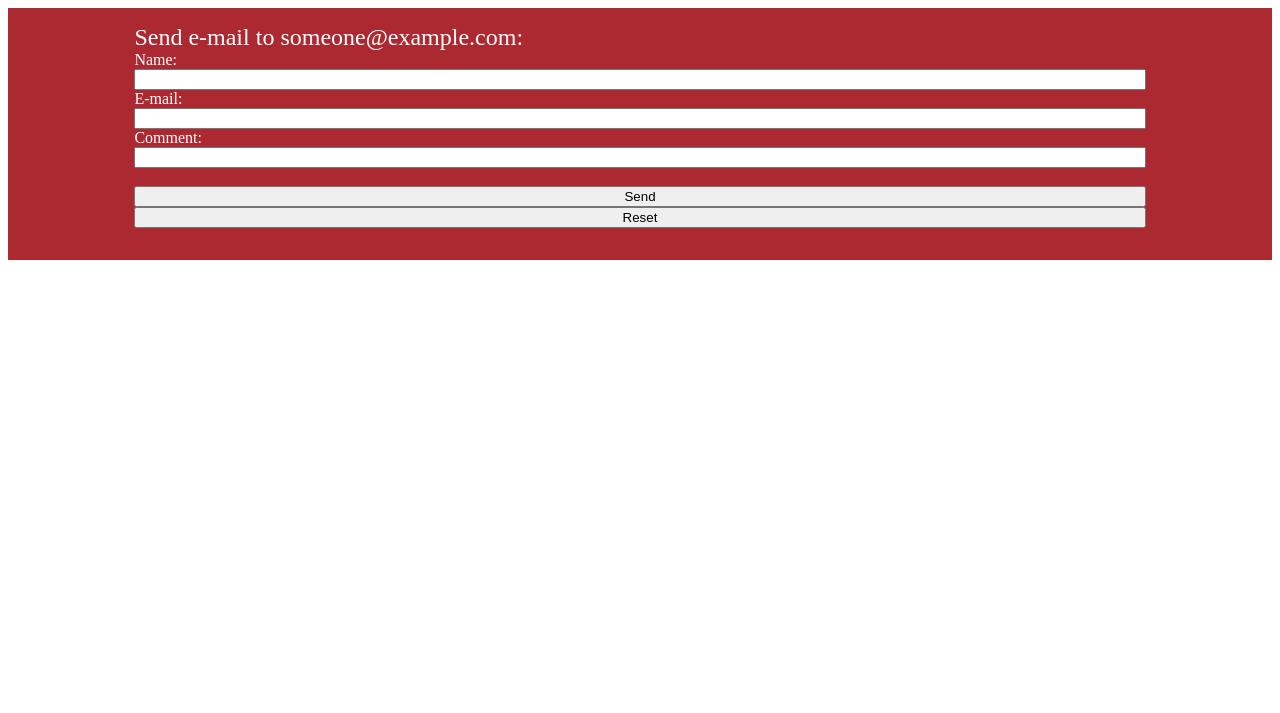
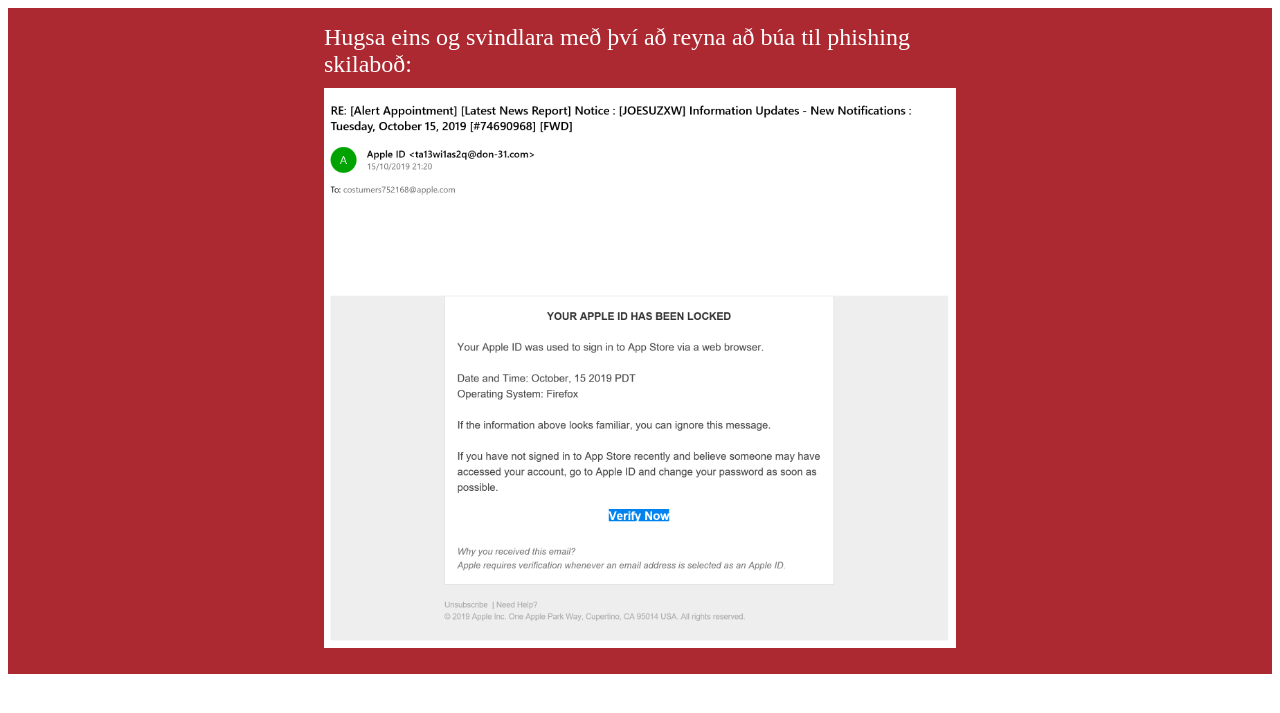
Before and after one commit to WhackingCheese/Reboothack-2020, a PHP site: page /inc/email.php in a window 1280 px wide. Shown: the top 713 px of the page. Run offline with PHP 8.4, Linux system fonts and the light colour scheme.

Commit message:
fín púss - email

```diff
--- a/website/php/inc/email.php
+++ b/website/php/inc/email.php
@@ -1,13 +1,16 @@
 <link rel="stylesheet" href="./styles/email.css">
+
 <div class="email">
+
     <div class="email__inner">
-        <h2>Send e-mail to someone@example.com:</h2>
-        <form action="mailto:someone@example.com" method="post" enctype="text/plain">
-            Name: <input type="text" name="name"><br>
-            E-mail: <input type="text" name="mail"><br>
-            Comment: <input type="text" name="comment" size="50"><br><br>
+    <h2>Hugsa eins og svindlara með því að reyna að búa til phishing skilaboð:</h2>
+    <img class="fish" src="img/phishing.png">
+        <!-- <form action="mailto:someone@example.com" method="post" enctype="text/plain">
+            Svindl E-mail: <input type="text" name="name" value="noreply@awergo.com"><br>
+            Email Fornalömb: <input type="text" name="mail" value="markardsetning@awarego.com"><br>
+            Innihald: <br><textarea  type="text" cols="107" rows="10" >Kæru starfsmenn, Við höfum fundið grunsamlega virkni á postreikningum þínum. Netþjónn frá ókunnum stað reyndi að komast í pósthólfið þitt. Til að forðast tafarlausar stöðfun, vinsæmlegast fylgdu hlekknum:</textarea><br><br>
             <input type="submit" value="Send">
             <input type="reset" value="Reset">
-        </form>
+        </form> -->
     </div>
 </div>
--- a/website/php/styles/email.css
+++ b/website/php/styles/email.css
@@ -2,17 +2,28 @@
     background-color: #AD2931;
     color: white;
 }
-
+.email_inner img{
+    padding: 10px;
+    height: auto;
+    width: 100%;
+}
 .email__inner {
-    width: 80%;
+    width: 50%;
     margin: 0em auto;
     padding: 1em 0em;
+}
+
+.fish {
+    width: 100%;
+    padding: 10px 0;
 }
 
 .email__inner > h2 {
     font-weight: normal;
     margin: 0em 0em;
+
 }
 .email__inner > form > input {
-    width: 100%;
+    width: 50%;
+    margin: 10px;
 }
```
Also changed, not shown: website/php/img/phishing.png (added).
